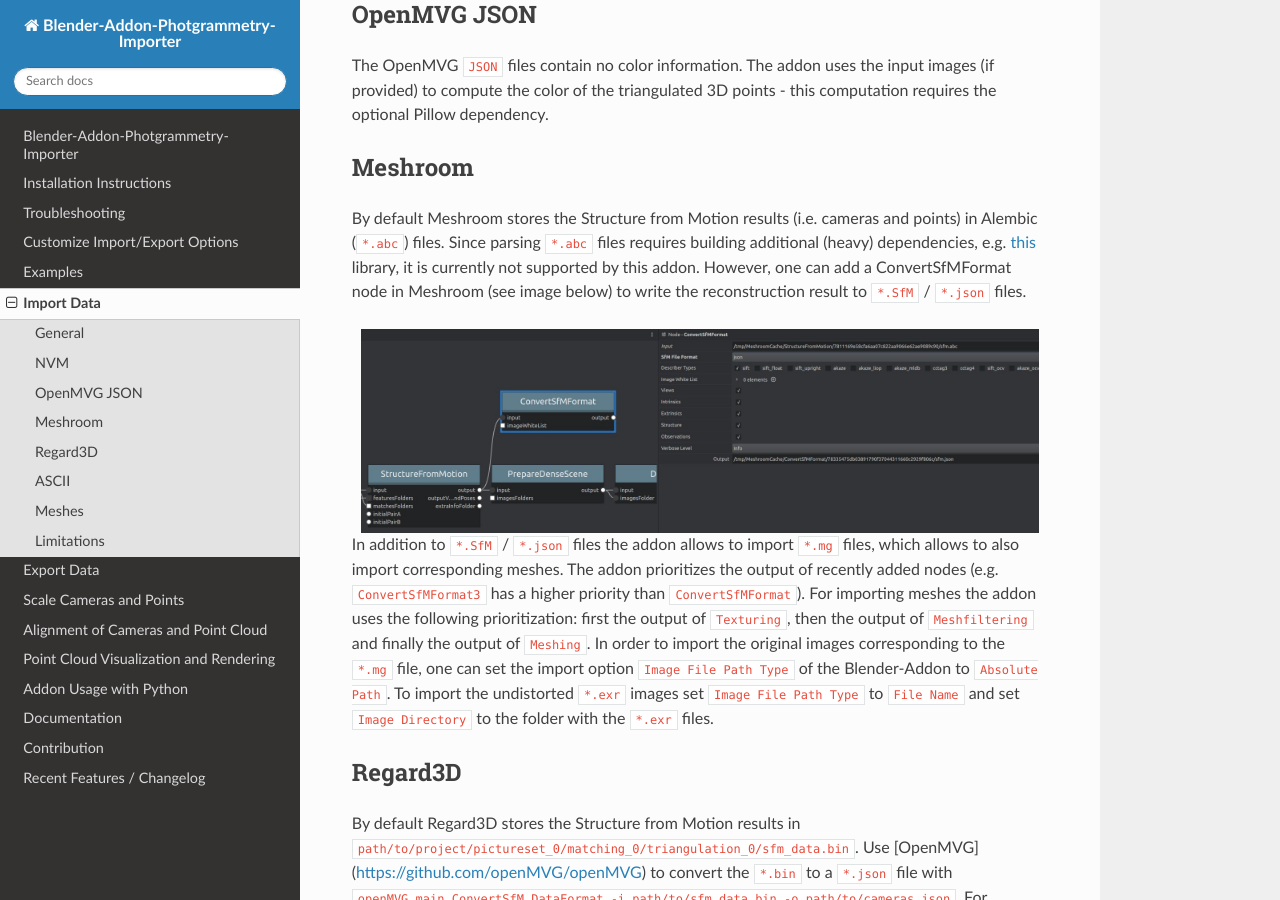
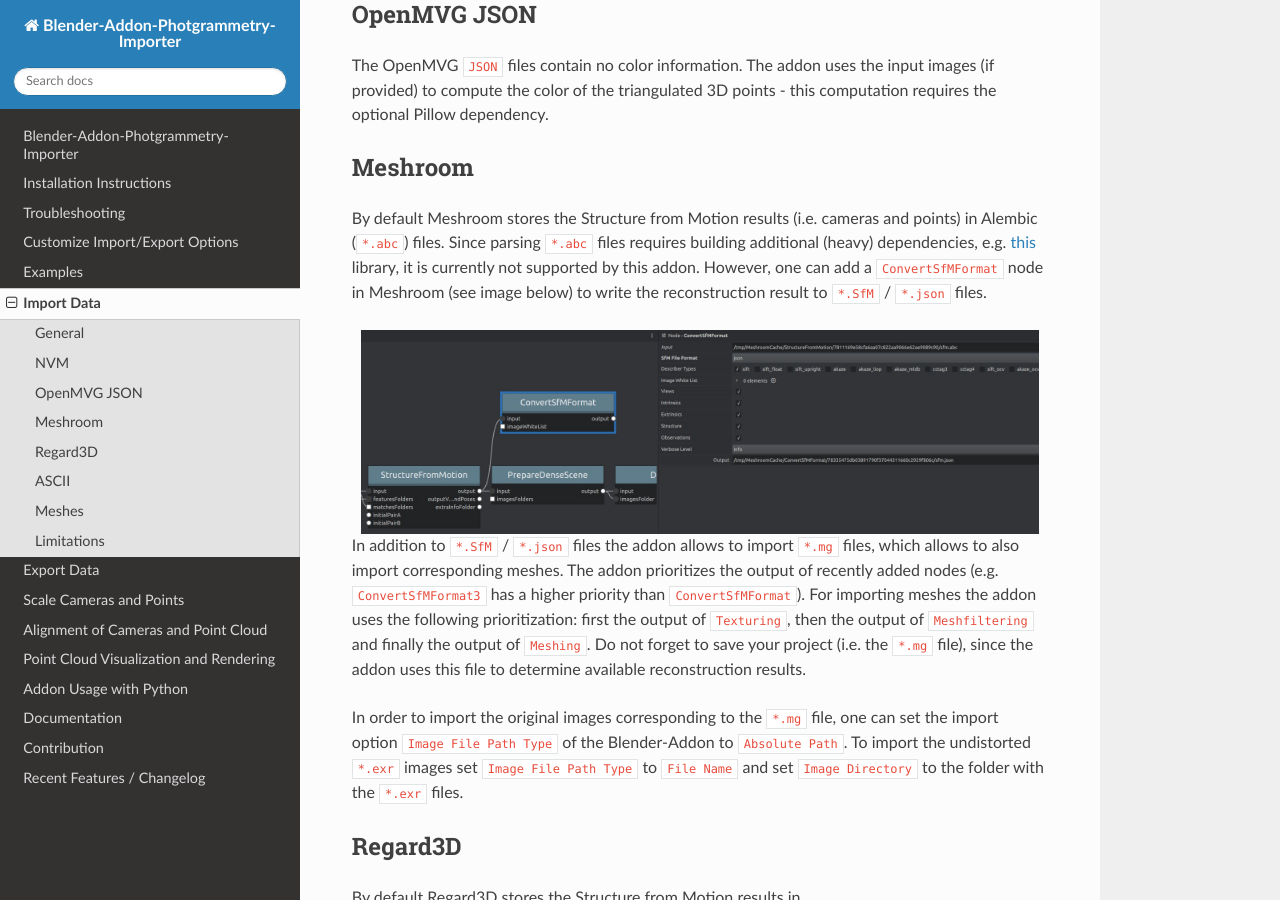
Before and after one commit to SBCV/Blender-Addon-Photogrammetry-Importer, a Sphinx documentation site: the page built from doc/sphinx/source/import.rst, in a window 1280 px wide and 900 px high, scrolled down 1450 px. Built offline with Sphinx 7.4.7 and the Read the Docs theme 2.0.0, drawn with Linux system fonts in a browser that asks for light colours; pages that are not in the unit, such as notebooks, are missing from menus.

Commit message:
Improve meshroom documentation

```diff
--- a/doc/sphinx/source/import.rst
+++ b/doc/sphinx/source/import.rst
@@ -28,13 +28,20 @@
 Meshroom
 ========
 By default Meshroom stores the Structure from Motion results (i.e. cameras and points) in Alembic (:code:`*.abc`) files. Since parsing :code:`*.abc` files requires building additional (heavy) dependencies, e.g. `this <https://github.com/alembic/alembic>`_ library, it is currently not supported by this addon.
-However, one can add a ConvertSfMFormat node in Meshroom (see image below) to write the reconstruction result to :code:`*.SfM` / :code:`*.json` files.
+However, one can add a :code:`ConvertSfMFormat` node in Meshroom (see image below) to write the reconstruction result to :code:`*.SfM` / :code:`*.json` files.
 
 .. image:: ../../images/meshroom_export_json.jpg
    :scale: 40 %
    :align: center
 
-In addition to :code:`*.SfM` / :code:`*.json` files the addon allows to import :code:`*.mg` files, which allows to also import corresponding meshes. The addon prioritizes the output of recently added nodes (e.g. :code:`ConvertSfMFormat3` has a higher priority than :code:`ConvertSfMFormat`). For importing meshes the addon uses the following prioritization: first the output of :code:`Texturing`, then the output of :code:`Meshfiltering` and finally the output of :code:`Meshing`. In order to import the original images corresponding to the :code:`*.mg` file, one can set the import option :code:`Image File Path Type` of the Blender-Addon to :code:`Absolute Path`. To import the undistorted :code:`*.exr` images set :code:`Image File Path Type` to :code:`File Name` and set :code:`Image Directory` to the folder with the :code:`*.exr` files.
+In addition to :code:`*.SfM` / :code:`*.json` files the addon allows to import :code:`*.mg` files, which allows to also import corresponding meshes.
+The addon prioritizes the output of recently added nodes (e.g. :code:`ConvertSfMFormat3` has a higher priority than :code:`ConvertSfMFormat`).
+For importing meshes the addon uses the following prioritization: first the output of :code:`Texturing`, then the output of :code:`Meshfiltering` and finally the output of :code:`Meshing`.
+Do not forget to save your project (i.e. the :code:`*.mg` file), since the addon uses this file to determine available reconstruction results.
+
+In order to import the original images corresponding to the :code:`*.mg` file, one can set the import option :code:`Image File Path Type` of the Blender-Addon to :code:`Absolute Path`.
+To import the undistorted :code:`*.exr` images set :code:`Image File Path Type` to :code:`File Name` and set :code:`Image Directory` to the folder with the :code:`*.exr` files.
+
 
 Regard3D
 ========
```
Also changed, not shown: 1 other file.
